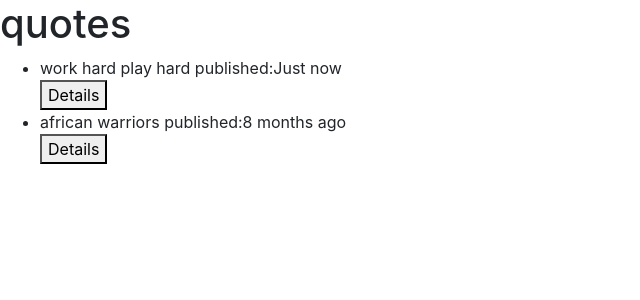
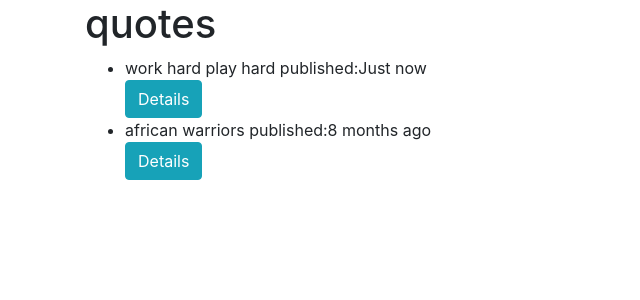
Before and after one commit to trevor-ngugi/quotes-website-2, an Angular app: page / in a window 1280 px wide. Shown: the top 300 px of the page, without its empty margins (0-640 px from the left). Built offline with nearby package versions, Linux system fonts and the light colour scheme.

Commit message:
add quote form

```diff
--- a/src/app/app.module.ts
+++ b/src/app/app.module.ts
@@ -6,13 +6,15 @@ import { AppComponent } from './app.component';
 import { QuoteComponent } from './quote/quote.component';
 import { QuoteDetailComponent } from './quote-detail/quote-detail.component';
 import { DateAgoPipe } from './date-ago.pipe';
+import { QuoteFormComponent } from './quote-form/quote-form.component';
 
 @NgModule({
   declarations: [
     AppComponent,
     QuoteComponent,
     QuoteDetailComponent,
-    DateAgoPipe
+    DateAgoPipe,
+    QuoteFormComponent
   ],
   imports: [
     BrowserModule,
--- /dev/null
+++ b/src/app/quote-form/quote-form.component.html
@@ -0,0 +1 @@
+<p>quote-form works!</p>
--- /dev/null
+++ b/src/app/quote-form/quote-form.component.ts
@@ -0,0 +1,15 @@
+import { Component, OnInit } from '@angular/core';
+
+@Component({
+  selector: 'app-quote-form',
+  templateUrl: './quote-form.component.html',
+  styleUrls: ['./quote-form.component.css']
+})
+export class QuoteFormComponent implements OnInit {
+
+  constructor() { }
+
+  ngOnInit() {
+  }
+
+}
--- a/src/app/quote/quote.component.html
+++ b/src/app/quote/quote.component.html
@@ -1,10 +1,18 @@
-<div>
+<div class="container">
     <h1>quotes</h1>
-    <ul>
-        <div *ngFor='let quote of quotes; let i = index'>
-            <li> {{quote.define}} published:{{quote.postDate|dateAgo}}</li>
-            <button (click)='toggleDetails(i)'>Details</button>
-            <app-quote-detail *ngIf='quote.showDescription' [quote]='quote'></app-quote-detail>
+    <div class="row">
+        <div class="col-md-6">
+            <ul>
+                <div *ngFor='let quote of quotes; let i = index'>
+                    <li> {{quote.define}} published:{{quote.postDate|dateAgo}}</li>
+                    <button (click)='toggleDetails(i)' class="btn btn-info">Details</button>
+                    <app-quote-detail *ngIf='quote.showDescription' [quote]='quote'></app-quote-detail>
+                </div>
+            </ul>
         </div>
-    </ul>
+
+        <div class="col-md-6">
+
+        </div>
+    </div>
 </div>
```
Also changed, not shown: src/app/quote-form/quote-form.component.css (added), 1 other file (tests, documents, lock files or other folders).
